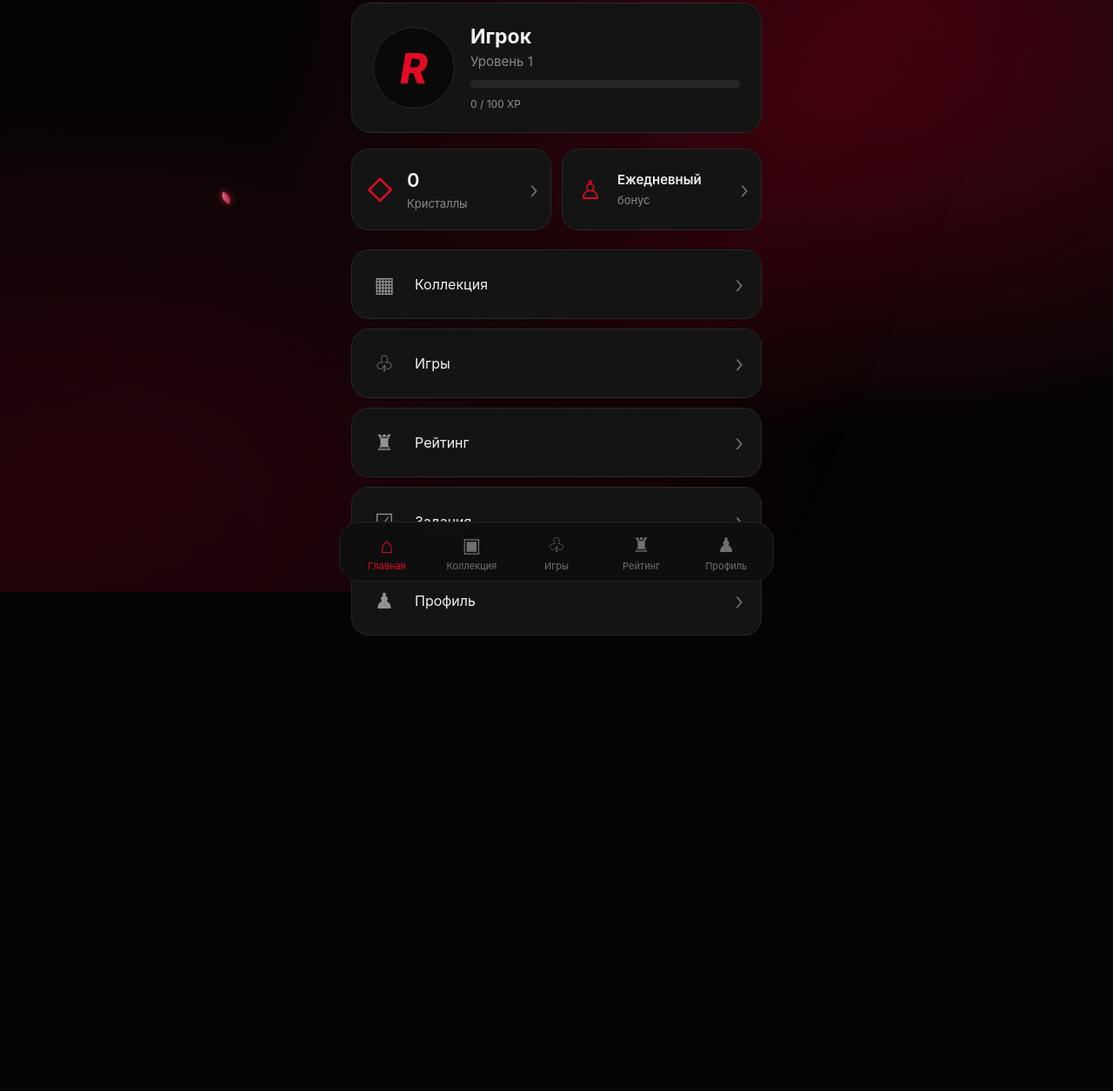
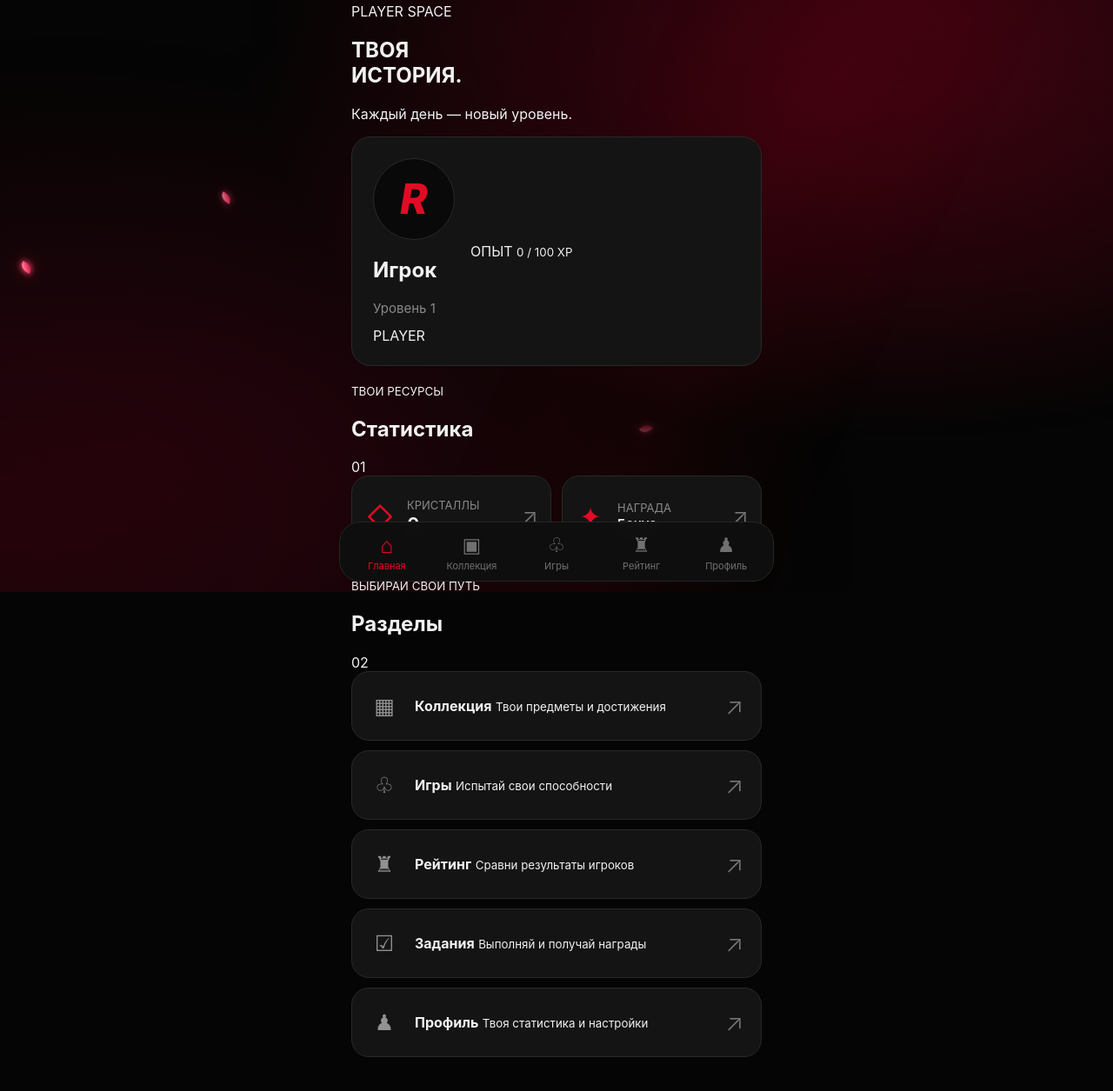
Before and after one commit to mdzordan939-spec/REQUIEM-BOT, a plain HTML site: page index.html in a window 1280 px wide. Shown: the part 119-1374 px from the top of the page at 87% size. Before the commit the page ends 960 px from the top, so only its background shows below. Drawn offline with Linux system fonts and the light colour scheme; no server answers.

Commit message:
Update index.html

```diff
--- a/index.html
+++ b/index.html
@@ -1,10 +1,184 @@
-<!doctype html><html lang="ru"><head><meta charset="utf-8"><meta name="viewport" content="width=device-width,initial-scale=1,viewport-fit=cover"><meta name="theme-color" content="#080808"><title>REQUIEM BOT</title><link rel="stylesheet" href="style.css"><script src="https://telegram.org/js/telegram-web-app.js"></script></head><body>
-<div class="ambient" aria-hidden="true"><span class="slash slash-a"></span><span class="slash slash-b"></span><span class="slash slash-c"></span><span class="square square-a"></span><span class="square square-b"></span><span class="square square-c"></span></div>
-<main class="app"><header class="header"><div class="brand"><span class="brand-mark">R</span><div class="brand-text">REQUIEM <b>BOT</b></div></div><button class="icon-btn" id="settings" aria-label="Настройки">⚙</button></header>
-<section class="profile panel"><div class="avatar">R</div><div class="profile-info"><h1 id="username">Игрок</h1><p>Уровень <span id="level">1</span></p><div class="xp-line"><span class="xp-fill" id="xpFill"></span></div><small><span id="xp">0</span> / 100 XP</small></div></section>
-<section class="stats"><button class="stat panel" data-page="crystals"><span class="red-icon">◇</span><div><strong id="crystals">0</strong><small>Кристаллы</small></div><span class="chevron">›</span></button><button class="stat panel" data-page="bonus"><span class="red-icon">♙</span><div><strong class="stat-label">Ежедневный</strong><small>бонус</small></div><span class="chevron">›</span></button></section>
-<section class="menu"><button class="menu-item panel" data-page="collection"><span class="menu-icon">▦</span><span>Коллекция</span><span class="chevron">›</span></button><button class="menu-item panel" data-page="games"><span class="menu-icon">♧</span><span>Игры</span><span class="chevron">›</span></button><button class="menu-item panel" data-page="rating"><span class="menu-icon">♜</span><span>Рейтинг</span><span class="chevron">›</span></button><button class="menu-item panel" data-page="tasks"><span class="menu-icon">☑</span><span>Задания</span><span class="chevron">›</span></button><button class="menu-item panel" data-page="profile"><span class="menu-icon">♟</span><span>Профиль</span><span class="chevron">›</span></button></section>
-<section class="rating-section" id="ratingSection" style="display:none">
-  <h2>🏆 Рейтинг игроков</h2>
-  <div id="ratingList"></div>
-</section><nav class="bottom-nav panel" aria-label="Навигация"><button class="nav-item active" data-page="home"><span>⌂</span><small>Главная</small></button><button class="nav-item" data-page="collection"><span>▣</span><small>Коллекция</small></button><button class="nav-item" data-page="games"><span>♧</span><small>Игры</small></button><button class="nav-item" data-page="rating"><span>♜</span><small>Рейтинг</small></button><button class="nav-item" data-page="profile"><span>♟</span><small>Профиль</small></button></nav></main><div class="toast" id="toast" role="status"></div><script src="app.js"></script></body></html>
+
+<!doctype html>
+<html lang="ru">
+<head>
+    <meta charset="utf-8">
+    <meta name="viewport" content="width=device-width, initial-scale=1, viewport-fit=cover">
+    <meta name="theme-color" content="#080808">
+    <title>REQUIEM</title>
+    <link rel="stylesheet" href="style.css">
+    <script src="https://telegram.org/js/telegram-web-app.js"></script>
+</head>
+<body>
+
+<div class="ambient" aria-hidden="true">
+    <div class="ambient-glow"></div>
+    <span class="slash slash-a"></span>
+    <span class="slash slash-b"></span>
+    <span class="slash slash-c"></span>
+    <span class="slash slash-d"></span>
+    <span class="slash slash-e"></span>
+    <span class="square square-a"></span>
+    <span class="square square-b"></span>
+    <span class="square square-c"></span>
+    <span class="square square-d"></span>
+    <span class="square square-e"></span>
+    <span class="square square-f"></span>
+</div>
+
+<main class="app">
+
+    <header class="header">
+        <div class="brand">
+            <span class="brand-mark">R</span>
+            <div class="brand-text">REQUIEM <b>BOT</b></div>
+        </div>
+        <button class="icon-btn" id="settings" aria-label="Настройки">⚙</button>
+    </header>
+
+    <section class="hero">
+        <div class="hero-label">
+            <span class="status-dot"></span>
+            PLAYER SPACE
+        </div>
+        <h1>ТВОЯ<br><span>ИСТОРИЯ.</span></h1>
+        <p>Каждый день — новый уровень.</p>
+        <div class="hero-line"></div>
+    </section>
+
+    <section class="profile panel">
+        <div class="profile-top">
+            <div class="avatar">R</div>
+            <div class="profile-info">
+                <h2 id="username">Игрок</h2>
+                <p>Уровень <span id="level">1</span></p>
+            </div>
+            <span class="profile-tag">PLAYER</span>
+        </div>
+        <div class="xp-info">
+            <span>ОПЫТ</span>
+            <small><span id="xp">0</span> / 100 XP</small>
+        </div>
+        <div class="xp-line">
+            <span class="xp-fill" id="xpFill"></span>
+        </div>
+    </section>
+
+    <section class="section-heading">
+        <div>
+            <small>ТВОИ РЕСУРСЫ</small>
+            <h2>Статистика</h2>
+        </div>
+        <span class="section-number">01</span>
+    </section>
+
+    <section class="stats">
+        <button class="stat panel" data-page="crystals">
+            <span class="red-icon">◇</span>
+            <div>
+                <small>КРИСТАЛЛЫ</small>
+                <strong id="crystals">0</strong>
+            </div>
+            <span class="chevron">↗</span>
+        </button>
+
+        <button class="stat panel" data-page="bonus">
+            <span class="red-icon">✦</span>
+            <div>
+                <small>НАГРАДА</small>
+                <strong class="stat-label">Бонус</strong>
+            </div>
+            <span class="chevron">↗</span>
+        </button>
+    </section>
+
+    <section class="section-heading">
+        <div>
+            <small>ВЫБИРАЙ СВОЙ ПУТЬ</small>
+            <h2>Разделы</h2>
+        </div>
+        <span class="section-number">02</span>
+    </section>
+
+    <section class="menu">
+        <button class="menu-item panel" data-page="collection">
+            <span class="menu-icon">▦</span>
+            <span class="menu-content">
+                <strong>Коллекция</strong>
+                <small>Твои предметы и достижения</small>
+            </span>
+            <span class="chevron">↗</span>
+        </button>
+
+        <button class="menu-item panel" data-page="games">
+            <span class="menu-icon">♧</span>
+            <span class="menu-content">
+                <strong>Игры</strong>
+                <small>Испытай свои способности</small>
+            </span>
+            <span class="chevron">↗</span>
+        </button>
+
+        <button class="menu-item panel" data-page="rating">
+            <span class="menu-icon">♜</span>
+            <span class="menu-content">
+                <strong>Рейтинг</strong>
+                <small>Сравни результаты игроков</small>
+            </span>
+            <span class="chevron">↗</span>
+        </button>
+
+        <button class="menu-item panel" data-page="tasks">
+            <span class="menu-icon">☑</span>
+            <span class="menu-content">
+                <strong>Задания</strong>
+                <small>Выполняй и получай награды</small>
+            </span>
+            <span class="chevron">↗</span>
+        </button>
+
+        <button class="menu-item panel" data-page="profile">
+            <span class="menu-icon">♟</span>
+            <span class="menu-content">
+                <strong>Профиль</strong>
+                <small>Твоя статистика и настройки</small>
+            </span>
+            <span class="chevron">↗</span>
+        </button>
+    </section>
+
+    <section class="rating-section" id="ratingSection" style="display:none">
+        <h2>🏆 Рейтинг игроков</h2>
+        <div id="ratingList"></div>
+    </section>
+
+    <nav class="bottom-nav panel" aria-label="Навигация">
+        <button class="nav-item active" data-page="home">
+            <span>⌂</span>
+            <small>Главная</small>
+        </button>
+        <button class="nav-item" data-page="collection">
+            <span>▣</span>
+            <small>Коллекция</small>
+        </button>
+        <button class="nav-item" data-page="games">
+            <span>♧</span>
+            <small>Игры</small>
+        </button>
+        <button class="nav-item" data-page="rating">
+            <span>♜</span>
+            <small>Рейтинг</small>
+        </button>
+        <button class="nav-item" data-page="profile">
+            <span>♟</span>
+            <small>Профиль</small>
+        </button>
+    </nav>
+
+</main>
+
+<div class="toast" id="toast" role="status"></div>
+
+<script src="app.js"></script>
+</body>
+</html>
```
